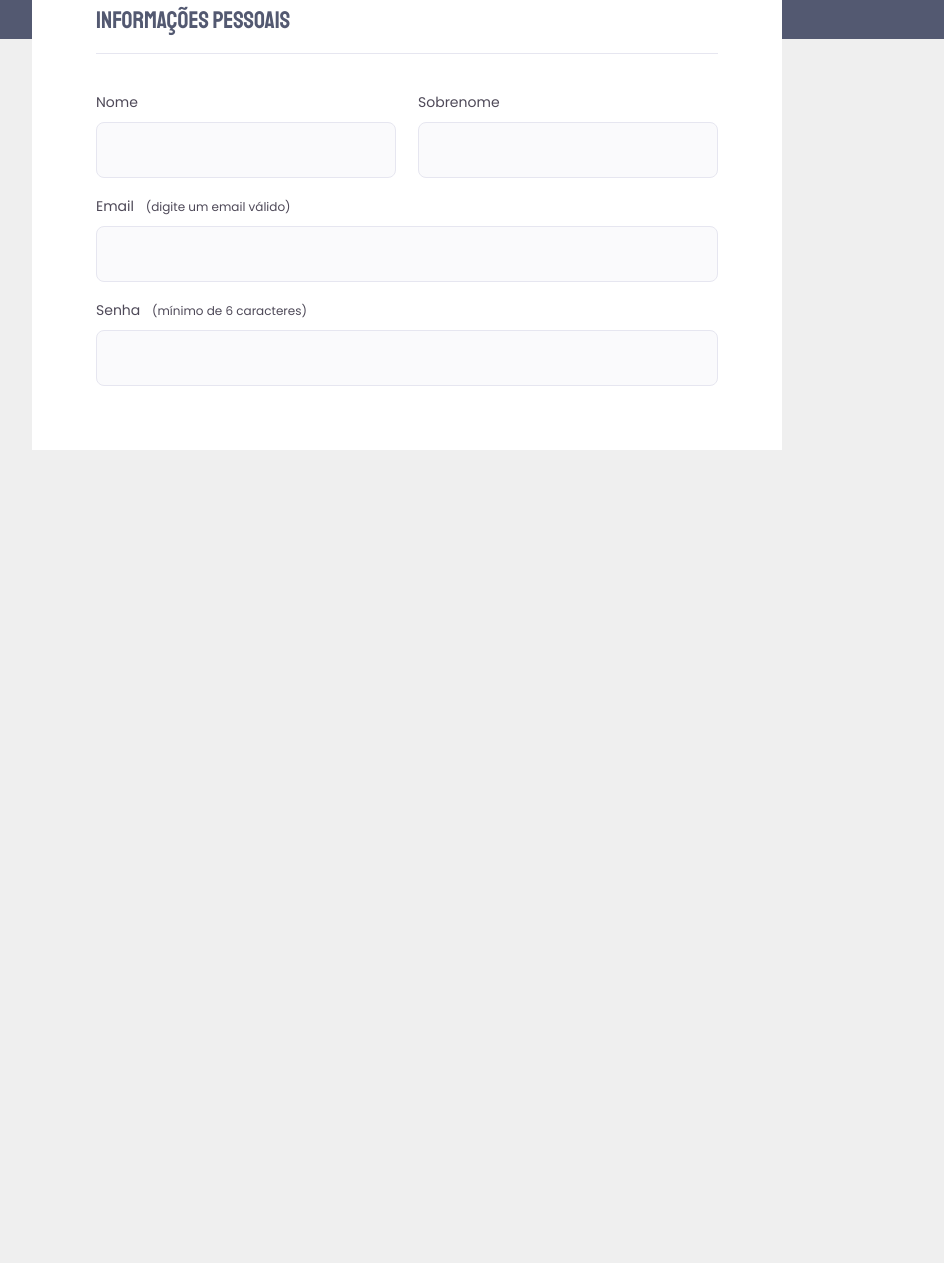
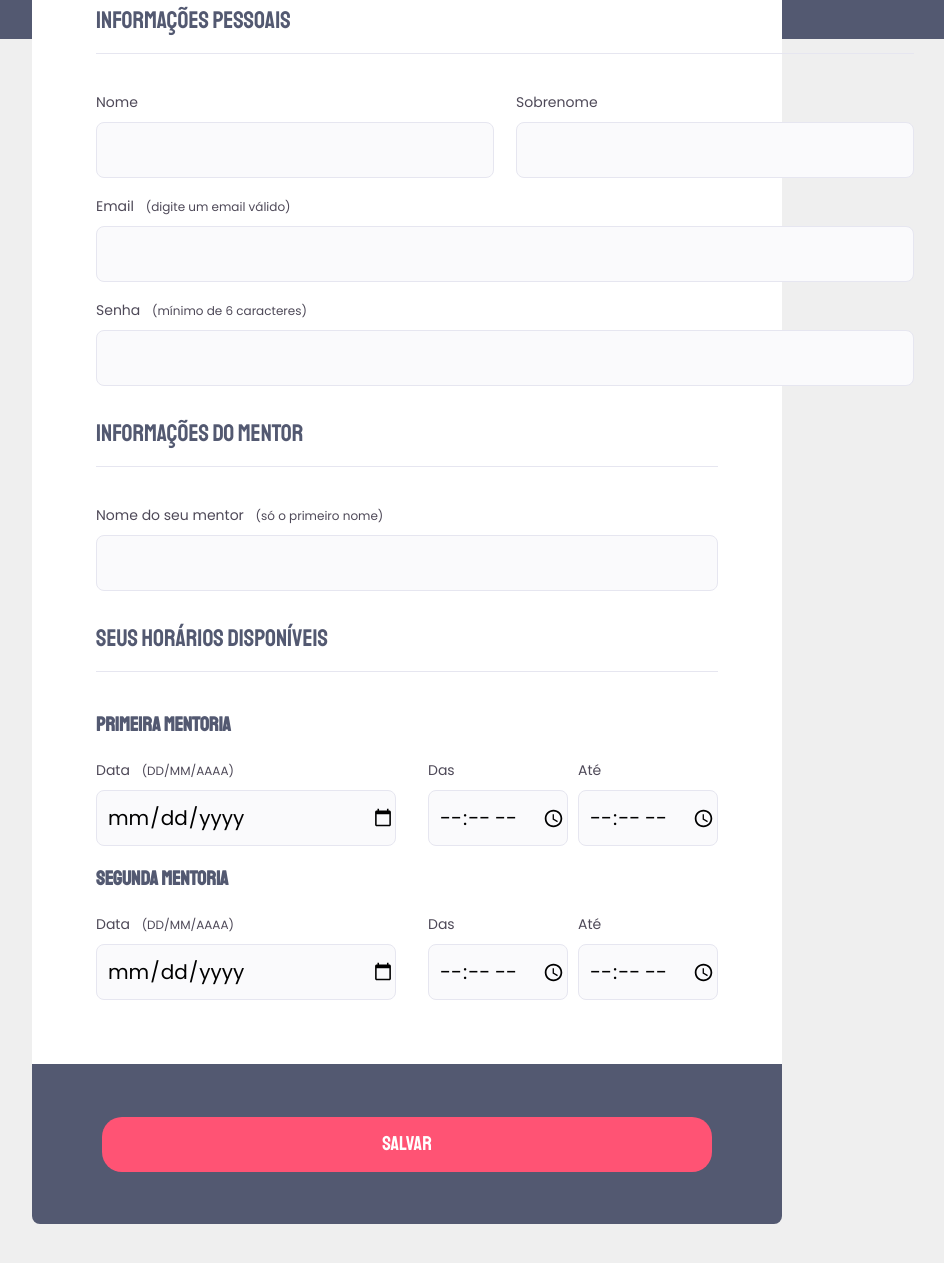
Before and after one commit to douglas-fabiano1/rs-explorer-stage03-01-desafio-formulario, a plain HTML site: page index.html in a window 1280 px wide. Shown: the part 397-1660 px from the top of the page, without its empty margins (233-1177 px from the left). Before the commit the page ends 847 px from the top, so only its background shows below. Drawn offline with Linux system fonts and the light colour scheme.

Commit message:
mentorship, footer, button

```diff
--- a/index.html
+++ b/index.html
@@ -36,17 +36,75 @@
               <label for="action-email"
                 >Email <span>(digite um email válido)</span></label
               >
-              <input type="text" id="action-email" required />
+              <input type="email" id="action-email" required />
             </div>
             <div class="input-wrapper">
               <label for="action-password"
                 >Senha <span>(mínimo de 6 caracteres)</span></label
               >
-              <input type="text" id="action-password" required minlength="6" />
+              <input
+                type="password"
+                id="action-password"
+                required
+                minlength="6"
+              />
+            </div>
+          </div>
+        </fieldset>
+        <fieldset>
+          <div class="fieldset-wrapper">
+            <legend>Informações do Mentor</legend>
+            <div class="input-wrapper">
+              <label for="action-mentorship"
+                >Nome do seu mentor <span>(só o primeiro nome)</span></label
+              >
+              <input type="text" id="action-mentorship" />
+            </div>
+          </div>
+        </fieldset>
+        <fieldset>
+          <div class="fieldset-wrapper">
+            <legend>Seus horários disponíveis</legend>
+            <h2>Primeira Mentoria</h2>
+            <div class="col-3">
+              <div class="input-wrapper">
+                <label for="action-date-one"
+                  >Data <span>(DD/MM/AAAA)</span></label
+                >
+                <input type="date" id="action-date-one" />
+              </div>
+              <div class="input-wrapper">
+                <label for="action-date-one-begin">Das</label>
+                <input type="time" id="action-date-one-begin" />
+              </div>
+              <div class="input-wrapper">
+                <label for="action-date-one-end">Até</label>
+                <input type="time" id="action-date-one-end" />
+              </div>
+            </div>
+            <h2>Segunda Mentoria</h2>
+            <div class="col-3">
+              <div class="input-wrapper">
+                <label for="action-date-two"
+                  >Data <span>(DD/MM/AAAA)</span></label
+                >
+                <input type="date" id="action-date-two" />
+              </div>
+              <div class="input-wrapper">
+                <label for="action-date-one-begin">Das</label>
+                <input type="time" id="action-date-one-begin" />
+              </div>
+              <div class="input-wrapper">
+                <label for="action-date-one-end">Até</label>
+                <input type="time" id="action-date-one-end" />
+              </div>
             </div>
           </div>
         </fieldset>
       </form>
+      <footer>
+        <button type="submit" form="my-form">Salvar</button>
+      </footer>
     </div>
   </body>
 </html>
--- a/style.css
+++ b/style.css
@@ -6,14 +6,16 @@
 
 :root {
   font-size: 62.5%;
+  --ff-primary: "Poppins", sans-serif;
+  --ff-secondary: "staatliches", sans-serif;
+  --fc-primary: #4e4958;
+  --fc-secondary: #fff;
+  --fc-tertiary: #535971;
   --bgc-primary: #efefef;
   --bgc-secondary: #535971;
   --bgc-tertiary: #fff;
-  --fc-primary: #4e4958;
-  --fc-secondary: #fff;
-  --fc-tertiary: #535971;
-  --ff-primary: "Poppins", sans-serif;
-  --ff-secondary: "staatliches", sans-serif;
+  --bgc-button: #ff5374;
+  --bgc-button-hover: #cf4561;
   --separator-color: #e6e6f0;
   --input-border-color: #e6e6f0;
   --input-bgc: #fafafc;
@@ -42,6 +44,20 @@ body::before {
   padding-top: 14rem;
 }
 
+h1,
+h2,
+legend,
+button {
+  font-family: var(--ff-secondary);
+  text-transform: uppercase;
+}
+
+p,
+label,
+input {
+  font-family: var(--ff-primary);
+}
+
 header {
   color: var(--fc-secondary);
   width: 41.7rem;
@@ -54,14 +70,11 @@ header {
 }
 
 header h1 {
-  text-transform: uppercase;
-  font-family: var(--ff-secondary);
   font-size: 4.8rem;
   line-height: 6rem;
 }
 
 header p {
-  font-family: var(--ff-primary);
   font-size: 2rem;
   line-height: 3rem;
 }
@@ -71,6 +84,10 @@ form {
   background: var(--bgc-tertiary);
   border-radius: 2rem 2rem 0 0;
   padding: 6.4rem;
+
+  display: flex;
+  flex-direction: column;
+  gap: 3rem;
 }
 
 fieldset {
@@ -94,16 +111,36 @@ legend {
   gap: 1.6rem;
 }
 
+.fieldset-wrapper h2 {
+  color: var(--fc-tertiary);
+  font-size: 2rem;
+  line-height: 3.4rem;
+}
+
+.col-3 {
+  display: flex;
+  gap: 1rem;
+}
+
+.col-3 > div:nth-child(1) {
+  width: 30rem;
+  margin-right: 2.2rem;
+}
+
+.col-3 > div:nth-child(2),
+.col-3 > div:nth-child(3) {
+  width: 14rem;
+}
+
 .input-wrapper {
+  width: 100%;
+
   display: flex;
   flex-direction: column;
   gap: 8px;
-
-  width: 100%;
 }
 
 .input-wrapper label {
-  font-family: var(--ff-primary);
   color: var(--fc-primary);
   font-size: 1.4rem;
   line-height: 2.4rem;
@@ -116,7 +153,7 @@ label span {
 }
 
 label span:hover {
-  color: #c1bccc;
+  color: var(--span-hover-color);
 }
 
 .input-wrapper input {
@@ -124,6 +161,8 @@ label span:hover {
   height: 5.6rem;
   border: 1px solid var(--input-border-color);
   border-radius: 8px;
+  font-size: 2rem;
+  padding-left: 1rem;
 }
 
 .col-2 {
@@ -131,3 +170,34 @@ label span:hover {
   justify-content: space-between;
   gap: 2.2rem;
 }
+
+footer {
+  height: 16rem;
+  background: var(--bgc-secondary);
+
+  display: flex;
+  align-items: center;
+  justify-content: center;
+
+  border-radius: 0 0 8px 8px;
+  margin-bottom: 10rem;
+  padding: 5.2rem 7rem;
+}
+
+footer button {
+  width: 100%;
+  height: 5.5rem;
+  background: var(--bgc-button);
+  font-size: 2rem;
+  line-height: 2.6rem;
+  color: var(--fc-secondary);
+  border-radius: 2rem;
+  border: none;
+  text-transform: uppercase;
+  cursor: pointer;
+  font-family: var(--ff-secondary);
+}
+
+footer button:hover {
+  background: var(--bgc-button-hover);
+}
```
